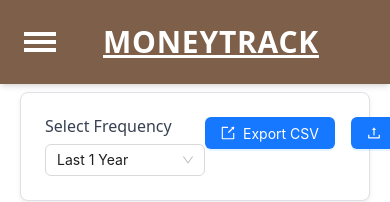
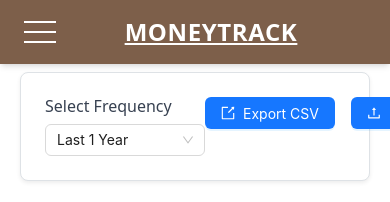
Before and after one commit to sathvik-zluri/moneytrack, a React (Vite) app: page / in a window 390 px wide. Shown: the top 202 px of the page. Built offline with nearby package versions, Linux system fonts and the light colour scheme; no server answers.

Commit message:
feat: implement mobile menu toggle and enhance spinner component with custom animation and icons

```diff
--- a/src/components/Layout/Header.tsx
+++ b/src/components/Layout/Header.tsx
@@ -1,31 +1,50 @@
+import { useState } from "react";
+
 const Header = () => {
+  const [isMenuOpen, setIsMenuOpen] = useState(false);
+
   return (
     <nav className="bg-opacity-90 bg-[#6f4e37] shadow-md">
-      <div className="container mx-auto flex items-center justify-between p-4">
+      <div className="container mx-auto px-4">
+        <div className="flex items-center justify-between h-16">
           <button
-          className="lg:hidden focus:outline-none"
-          type="button"
-          data-bs-toggle="collapse"
-          data-bs-target="#navbarTogglerDemo01"
-          aria-controls="navbarTogglerDemo01"
-          aria-expanded="false"
-          aria-label="Toggle navigation"
+            className="md:hidden focus:outline-none"
+            onClick={() => setIsMenuOpen(!isMenuOpen)}
+            aria-label="Toggle menu"
           >
-          <span className="block w-8 h-1 bg-white mb-1"></span>
-          <span className="block w-8 h-1 bg-white mb-1"></span>
-          <span className="block w-8 h-1 bg-white"></span>
+            <div className="space-y-2">
+              <span
+                className={`block w-8 h-0.5 bg-white transition-transform duration-300 ${
+                  isMenuOpen ? "rotate-45 translate-y-2.5" : ""
+                }`}
+              ></span>
+              <span
+                className={`block w-8 h-0.5 bg-white transition-opacity duration-300 ${
+                  isMenuOpen ? "opacity-0" : ""
+                }`}
+              ></span>
+              <span
+                className={`block w-8 h-0.5 bg-white transition-transform duration-300 ${
+                  isMenuOpen ? "-rotate-45 -translate-y-2.5" : ""
+                }`}
+              ></span>
+            </div>
           </button>
 
           <div className="flex-grow text-center">
             <a
               href="/"
-            className="text-white text-3xl font-bold tracking-wide uppercase hover:opacity-80"
+              className="text-white text-2xl md:text-3xl font-bold tracking-wide uppercase hover:opacity-80"
             >
               MoneyTrack
             </a>
           </div>
+        </div>
 
-        <div className="hidden lg:block" />
+        {/* Mobile menu */}
+        <div className={`md:hidden ${isMenuOpen ? "block" : "hidden"} pb-4`}>
+          {/* Add mobile menu items here if needed */}
+        </div>
       </div>
     </nav>
   );
--- a/src/components/Spinner.tsx
+++ b/src/components/Spinner.tsx
@@ -1,15 +1,33 @@
 const Spinner = () => {
   return (
-    <>
-      <div
-        className="d-flex justify-content-center"
-        data-testid="loading-toggle"
-      >
-        <div className="spinner-border" role="status">
-          <span className="visually-hidden">Loading...</span>
-        </div>
+    <div
+      className="relative flex justify-center items-center"
+      data-testid="loading-toggle"
+    >
+      {/* Outer spinner */}
+      <div className="animate-spin w-16 h-16 border-4 border-t-blue-500 border-b-green-500 border-l-transparent border-r-transparent rounded-full"></div>
+
+      {/* Center content */}
+      <div className="absolute flex flex-col items-center justify-center">
+        {/* Tracking icon */}
+        <svg
+          xmlns="https://img.icons8.com/stickers/50/order-on-the-way.png"
+          viewBox="0 0 24 24"
+          fill="none"
+          stroke="currentColor"
+          className="w-6 h-6 text-gray-700"
+        >
+          <path
+            d="M2 12l2-2m0 0l4-4m-4 4h14a2 2 0 012 2m-2 2l-2 2m2-2l2-2"
+            strokeWidth="2"
+            strokeLinecap="round"
+            strokeLinejoin="round"
+          />
+        </svg>
+        {/* Currency symbol */}
+        <span className="text-xl font-bold text-green-700">₹</span>
       </div>
-    </>
+    </div>
   );
 };
 
```
Lines whose indentation alone changed are shown as unchanged.
